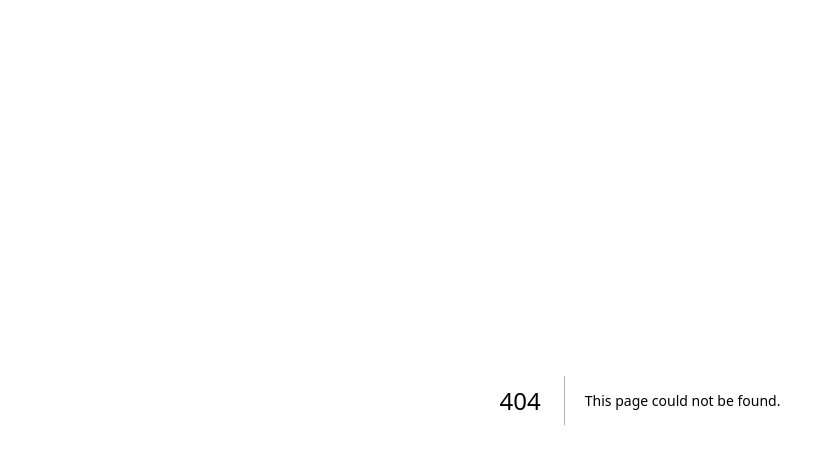
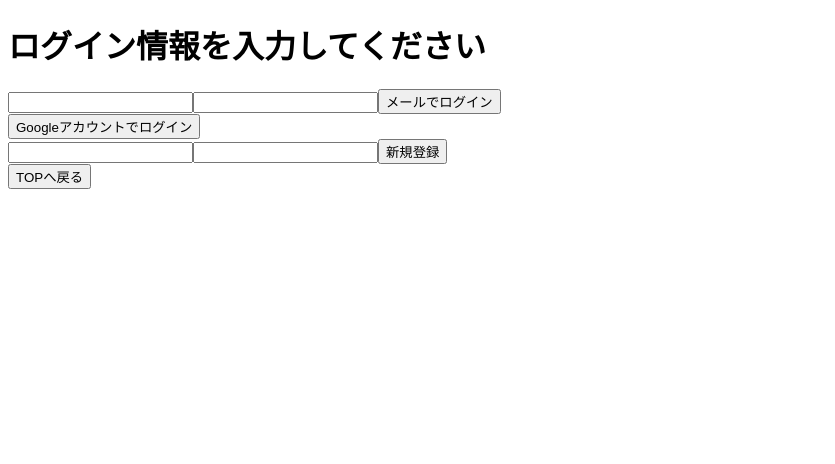
Before and after one commit to ms-engineer-bc7/team-a, a Next.js app in the folder front/: page /login in a window 1280 px wide. Before the commit this address had no page. Shown: the top 464 px of the page, without its empty margins (0-835 px from the left). Built offline with nearby package versions, Linux system fonts and the light colour scheme.

Commit message:
ログインページ作成 メール認証 Google認証 新規登録認証

```diff
--- /dev/null
+++ b/front/src/app/login/page.tsx
@@ -0,0 +1,67 @@
+'use client'
+import React, { useState } from 'react';
+import { useRouter } from 'next/navigation'; // 追加
+// import { useRouter } from 'next/router';
+import { signInWithEmailAndPassword, signInWithPopup, GoogleAuthProvider , createUserWithEmailAndPassword, sendEmailVerification } from 'firebase/auth';
+import { auth } from '../../../firebase'; // Firebaseの設定ファイルをインポート
+
+const LoginPage = () => {
+  const [email, setEmail] = useState('');
+  const [password, setPassword] = useState('');
+  const [newEmail, setNewEmail] = useState(''); // 新しいstateを追加
+  const [newPassword, setNewPassword] = useState(''); // 新しいstateを追加
+  const router = useRouter();
+
+  const handleLoginWithEmail = async () => {
+    try {
+      await signInWithEmailAndPassword(auth, email, password);
+      router.push('/admin'); // ログイン成功後に管理画面へリダイレクト
+    } catch (error) {
+      console.error('ログインエラー:', error);
+    }
+  };
+
+  const handleLoginWithGoogle = async () => {
+    try {
+      const provider = new GoogleAuthProvider();
+      await signInWithPopup(auth, provider);
+      router.push('/admin'); // ログイン成功後に管理画面へリダイレクト
+    } catch (error) {
+      console.error('Googleログインエラー:', error);
+    }
+  };
+
+  // 新規登録処理を追加
+  const handleSignUp = async () => {
+    try {
+      const userCredential = await createUserWithEmailAndPassword(auth, email, password);
+      // 新規登録成功時にメール認証を送信
+      await sendEmailVerification(userCredential.user);
+      // メール認証送信後、管理画面へリダイレクト
+      router.push('/admin'); // 新規登録成功後に管理画面へリダイレクト
+    } catch (error) {
+      console.error('新規登録エラー:', error);
+    }
+  };
+
+  return (
+    <div>
+      <h1>ログイン情報を入力してください</h1>
+      <input type="email" value={email} onChange={(e) => setEmail(e.target.value)} />
+      <input type="password" value={password} onChange={(e) => setPassword(e.target.value)} />
+      <button onClick={handleLoginWithEmail}>メールでログイン</button>
+      <div>
+        <button onClick={handleLoginWithGoogle}>Googleアカウントでログイン</button>
+      </div>
+      {/* 新規登録ボタンを追加 */}
+      <div>
+      <input type="email" value={newEmail} onChange={(e) => setNewEmail(e.target.value)} />{/* 新しいstateを使用 */}
+      <input type="password" value={newPassword} onChange={(e) => setNewPassword(e.target.value)} />{/* 新しいstateを使用 */}
+      <button onClick={handleSignUp}>新規登録</button>
+      </div>
+      <button onClick={() => router.push('/')}>TOPへ戻る</button>
+    </div>
+  );
+};
+
+export default LoginPage;
```
